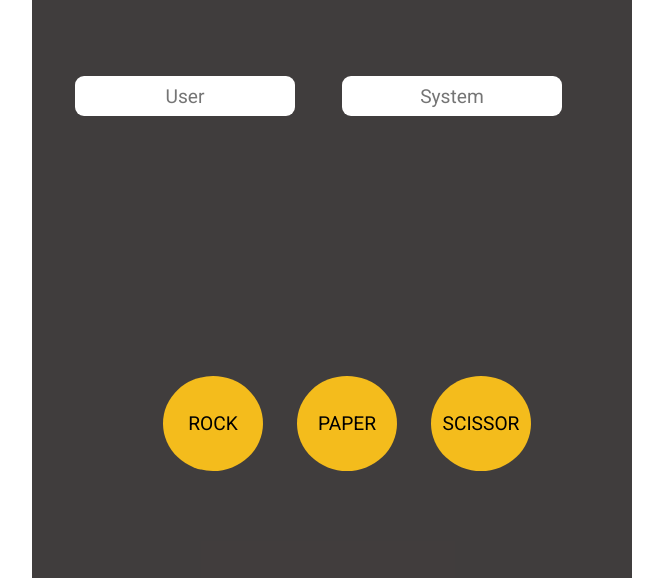
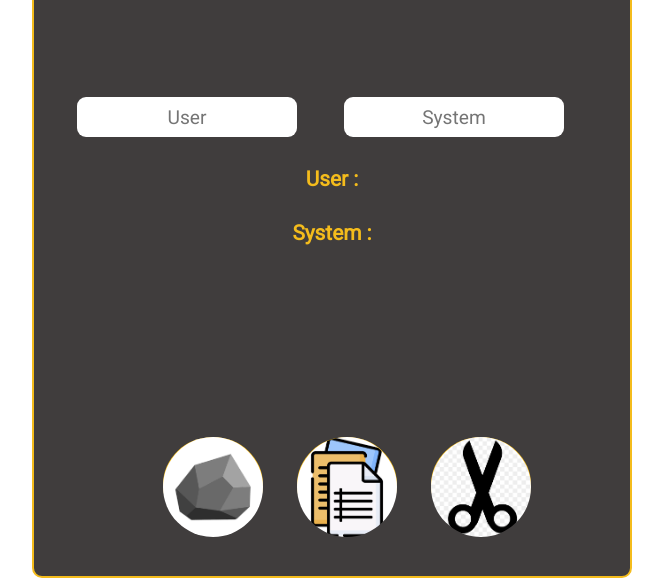
Before and after one commit to Shabeertsy/rock_paper_scissors, a plain HTML site: page index.html in a window 1280 px wide. Shown: the part 222-800 px from the top of the page, without its empty margins (308-971 px from the left). Drawn offline with Linux system fonts and the light colour scheme.

Commit message:
added button images , points and set 5 points as limit in the game

```diff
--- a/index.html
+++ b/index.html
@@ -7,7 +7,9 @@
     <meta name="viewport" content="width= , initial-scale=1.0">
     <title>Document</title>
     <link rel="stylesheet" href="style.css">
-    <link rel="stylesheet" href="https://cdnjs.cloudflare.com/ajax/libs/font-awesome/6.2.1/css/all.min.css" integrity="sha512-MV7K8+y+gLIBoVD59lQIYicR65iaqukzvf/nwasF0nqhPay5w/9lJmVM2hMDcnK1OnMGCdVK+iQrJ7lzPJQd1w==" crossorigin="anonymous" referrerpolicy="no-referrer" />
+    <link rel="stylesheet" href="https://cdnjs.cloudflare.com/ajax/libs/font-awesome/6.2.1/css/all.min.css"
+        integrity="sha512-MV7K8+y+gLIBoVD59lQIYicR65iaqukzvf/nwasF0nqhPay5w/9lJmVM2hMDcnK1OnMGCdVK+iQrJ7lzPJQd1w=="
+        crossorigin="anonymous" referrerpolicy="no-referrer" />
 </head>
 
 <body>
@@ -22,12 +24,19 @@
 
                 <input type="text " id="inp-user" placeholder="User">
                 <input type="text" name="" id="inp-sys" placeholder="System">
+                <h3 class="points">User : <label for="" id="pts"></label></h3>
+                <h3 class="points-s">System : <label for="" id="pts-s"></label></h3>
                 <h3 id="display"></h3>
             </div>
+
+            <!-- buttons with images -->
             <div class="button">
-                <button class="submit" id="button" onclick="buttonClick('rock')" >ROCK</button>
-                <button class="submit" id="button" onclick="buttonClick('paper')" >PAPER</i></button>
-                <button class="submit" id="button" onclick="buttonClick('scissor')" >SCISSOR</button>
+                <button class="submit" id="button" onclick="buttonClick('rock')"><img src="./images/rock.png" alt=""
+                        class="images"></button>
+                <button class="submit" id="button" onclick="buttonClick('paper')"><img src="./images/paper.png" alt=""
+                        class="images"></i></button>
+                <button class="submit" id="button" onclick="buttonClick('scissor')"><img src="./images/scissor.png"
+                        alt="" class="images"></button>
             </div>
         </div>
     </div>
--- a/script.js
+++ b/script.js
@@ -1,33 +1,60 @@
 
 
 
-let data=["rock","paper","scissor"];
+let data = ["rock", "paper", "scissor"];
+let userPoints = 0;
+let sysPoints = 0;
 
-function buttonClick(value){
+// function for button click action
 
-let number=Math.floor(Math.random()*3)
-let sysData=data[number];
+function buttonClick(value) {
 
-document.getElementById('inp-sys').value=sysData;
-let userData=value;
-console.log(userData);
+    let number = Math.floor(Math.random() * 3)
+    let sysData = data[number];
 
-document.getElementById('inp-user').value=userData;
+    document.getElementById('inp-sys').value = sysData;
+    let userData = value;
+    console.log(userData);
+
+    document.getElementById('inp-user').value = userData;
 
 
-if(sysData==userData){
-    document.getElementById('display').innerHTML='Tie'
-}else if(sysData=="scissor"&&userData=="rock"){
-document.getElementById('display').innerHTML='!!! YOU WIN !!!'
-}else if(sysData=="rock"&&userData=="paper"){
-    document.getElementById('display').innerHTML='!!! YOU WIN !!!'
-}else if(sysData=="paper"&&userData=="scissor"){
-    document.getElementById('display').innerHTML='!!! YOU WIN !!!'
-}else if(sysData=="rock"&&userData=="scissor"){
-    document.getElementById('display').innerHTML='!!! SYSTEM WIN !!!'
-}else if(sysData=="paper"&&userData=="rock"){
-    document.getElementById('display').innerHTML='!!! SYSTEM WIN !!!'
-}else if(sysData=="scissor"&&userData=="paper"){
-    document.getElementById('display').innerHTML='!!! SYSTEM WIN !!!'
+    // checking the data and select the winner
+    if (sysData == userData) {
+        document.getElementById('display').innerHTML = 'Tie'
+    } else if (sysData == "scissor" && userData == "rock") {
+        document.getElementById('display').innerHTML = 'YOU WIN'
+        userPoints++;
+    } else if (sysData == "rock" && userData == "paper") {
+        document.getElementById('display').innerHTML = 'YOU WIN'
+        userPoints++;
+    } else if (sysData == "paper" && userData == "scissor") {
+        document.getElementById('display').innerHTML = 'YOU WIN'
+        userPoints++;
+    } else if (sysData == "rock" && userData == "scissor") {
+        document.getElementById('display').innerHTML = 'SYSTEM WIN'
+        sysPoints++;
+    } else if (sysData == "paper" && userData == "rock") {
+        document.getElementById('display').innerHTML = 'SYSTEM WIN '
+        sysPoints++;
+    } else if (sysData == "scissor" && userData == "paper") {
+        document.getElementById('display').innerHTML = 'SYSTEM WIN'
+        sysPoints++;
+    }
+
+    // shows  the points
+    document.getElementById('pts').innerHTML = userPoints;
+    document.getElementById('pts-s').innerHTML = sysPoints;
+
+    // checking the points, choose the  winner and reload
+    if (userPoints == 5 || sysPoints == 5) {
+        if (userPoints == 5) {
+            alert('!!  YOU WIN !!')
+        } else if (sysPoints == 5) {
+            alert('!! SYSTEM WIN !!')
+        }
+        setTimeout(() => {
+            location.reload()
+        }, 2000)
+    }
 }
-}
--- a/style.css
+++ b/style.css
@@ -23,11 +23,17 @@
     height: 700px;
     margin-top: 100px;
     background-color: rgba(45, 41, 41, 0.906);
+    border: 2px solid;
+    border-color: #F4BC1C;
+    border-radius: 10px;
 }
 .box h1{
     color: white;
     text-align: center;
     margin-top: 60px;
+    border-bottom: 1px solid;
+    border-color: #F4BC1C;
+    padding-bottom: 18px;
 }
 .contents{
     height: 400px;
@@ -49,7 +55,7 @@
 
 }
 #display{
-    margin-top: 160px;
+    margin-top: 80px;
     text-align: center;
     color: rgb(206, 200, 26);
     font-size: 2rem;
@@ -63,14 +69,20 @@
     width: 100px;
     height: 95px;
     border: none;
+    margin-top: 40px;
     border-radius: 100%;
     font-size: 1.2rem;
     background-color: #F4BC1C;
     margin-left: 30px;
 }
-.submit:hover{
-    background-color: black;
+
+.images{
+    width: 100px;
+    border-radius: 100%;
+}
+.points,.points-s{
+    margin-top: 30px;
     color: #F4BC1C;
-    border: 1px solid;
-    border-color: #F4BC1C;
+    text-align: center;
+    font-size: 1.3rem;
 }
```
Also changed, not shown: images/paper.png (added), images/rock.png (added), images/scissor.png (added).
